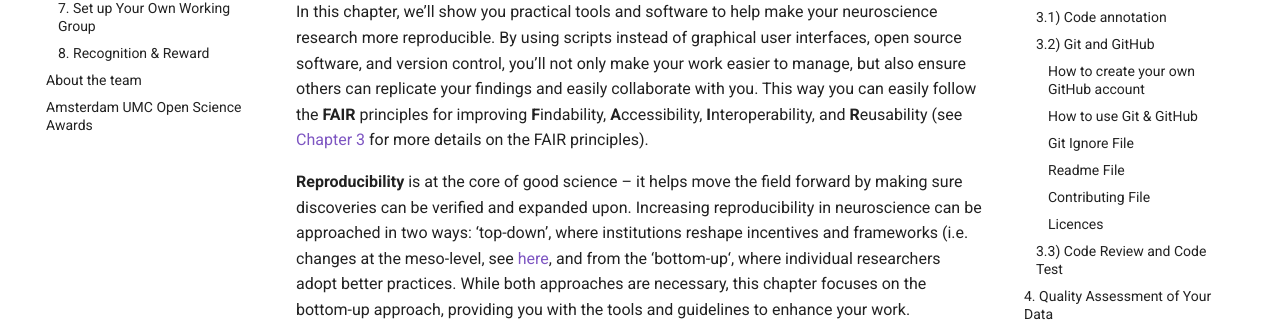
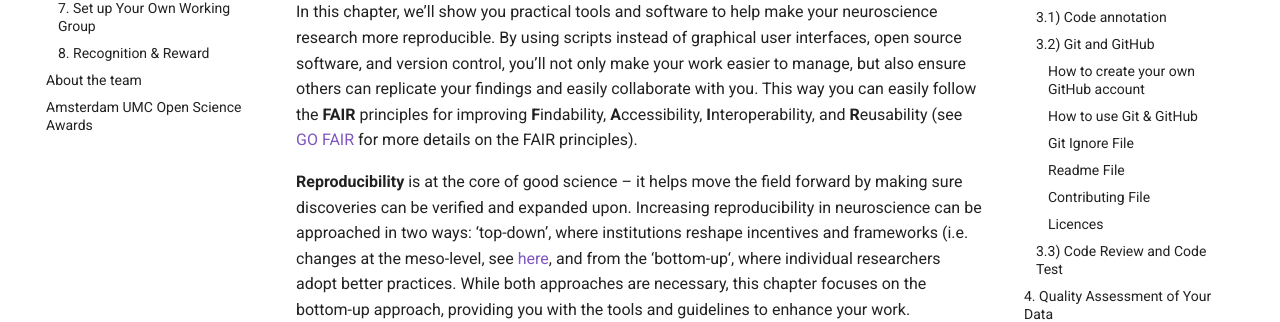
Before and after one commit to ANW-Open-Science/Open-Science-Guidebook-for-Neuroscientists, an MkDocs documentation site: the page built from docs/tabs/4-open_software_tools.md, in a window 1280 px wide and 900 px high. Shown: the part 396-718 px from the top of the window. Built offline with MkDocs 1.6.1 and Material for MkDocs 9.7.7, drawn with Linux system fonts in a browser that asks for light colours.

Commit message:
Update 4-open_software_tools.md
link to FAIR

```diff
--- a/docs/tabs/4-open_software_tools.md
+++ b/docs/tabs/4-open_software_tools.md
@@ -2,7 +2,7 @@
 **Authors: Mar Barrantes-Cepas, Eva van Heese, Eva Koderman, Diana Bocancea, Lucas Baudouin; Reviewer: Chris Vriend**
 
 ## 1. Reproducible Science
-In this chapter, we’ll show you practical tools and software to help make your neuroscience research more reproducible. By using scripts instead of graphical user interfaces, open source software, and version control, you’ll not only make your work easier to manage, but also ensure others can replicate your findings and easily collaborate with you. This way you can easily follow the **FAIR** principles for improving **F**indability, **A**ccessibility, **I**nteroperability, and **R**eusability (see [Chapter 3](https://anw-open-science.github.io/Open-Science-Guidebook-for-Neuroscientists/tabs/3-data_organisation/#3-fair-principles) for more details on the FAIR principles).
+In this chapter, we’ll show you practical tools and software to help make your neuroscience research more reproducible. By using scripts instead of graphical user interfaces, open source software, and version control, you’ll not only make your work easier to manage, but also ensure others can replicate your findings and easily collaborate with you. This way you can easily follow the **FAIR** principles for improving **F**indability, **A**ccessibility, **I**nteroperability, and **R**eusability (see [GO FAIR](https://www.go-fair.org/fair-principles/) for more details on the FAIR principles).
 
 **Reproducibility** is at the core of good science – it helps move the field forward by making sure discoveries can be verified and expanded upon. Increasing reproducibility in neuroscience can be approached in two ways: ‘top-down’, where institutions reshape incentives and frameworks (i.e. changes at the meso-level, see [here](https://zenodo.org/records/10663903), and from the ‘bottom-up‘, where individual researchers adopt better practices. While both approaches are necessary, this chapter focuses on the bottom-up approach, providing you with the tools and guidelines to enhance your work.
 
```
